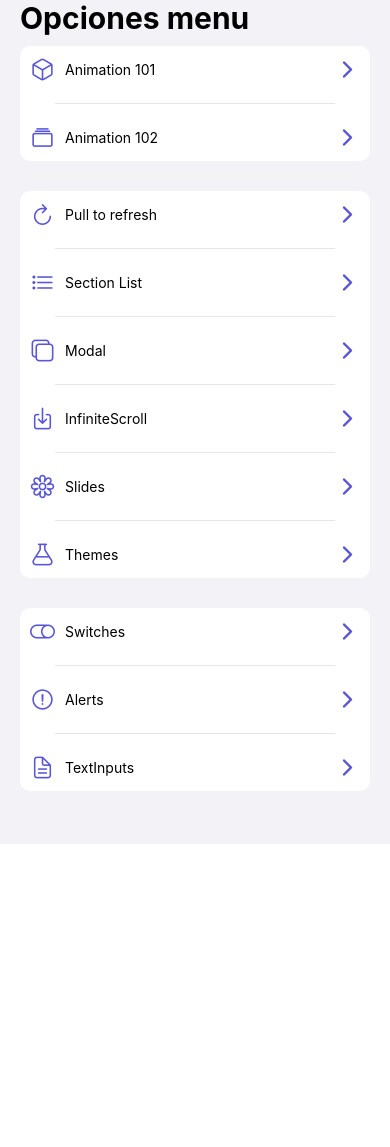
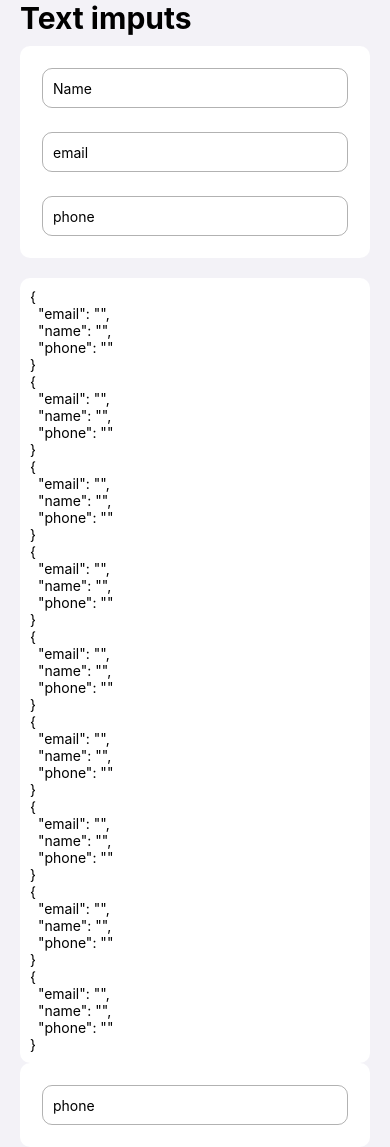
Before and after one commit to jrostagno/nativeAproach, a React Native app: screen /TextInputScreen in a window 390 px wide. Before the commit the page ends 844 px from the top, so only its background shows below. Built offline with nearby package versions, Linux system fonts and the light colour scheme.

Commit message:
feat:pull refresh

```diff
--- a/package.json
+++ b/package.json
@@ -16,6 +16,7 @@
     "react": "18.2.0",
     "react-native": "0.74.3",
     "react-native-gesture-handler": "^2.17.1",
+    "react-native-prompt-android": "^1.1.0",
     "react-native-safe-area-context": "^4.10.8",
     "react-native-screens": "^3.32.0",
     "react-native-vector-icons": "^10.1.0"
--- /dev/null
+++ b/src/config/theme/adapters/propmt.adapter.ts
@@ -0,0 +1,32 @@
+import prompt from 'react-native-prompt-android';
+
+interface Options {
+  title: string;
+  subtitle?: string;
+  buttons?: PromptButtons[];
+  promptType?: 'default' | 'plain-text' | 'secure-text';
+  placeholder?: string;
+  defaultValue?: string;
+}
+
+interface PromptButtons {
+  text: string;
+  onPress: () => void;
+  style?: 'cancel' | 'default' | 'destructive';
+}
+
+export const showPrompt = ({
+  title,
+  subtitle = '',
+  buttons = [],
+  promptType = 'plain-text',
+  placeholder,
+  defaultValue,
+}: Options) => {
+  prompt(title, subtitle, buttons, {
+    type: promptType,
+    cancelable: false,
+    defaultValue: defaultValue,
+    placeholder: placeholder,
+  });
+};
--- a/src/config/theme/theme.ts
+++ b/src/config/theme/theme.ts
@@ -28,6 +28,15 @@ export const globalStyles = StyleSheet.create({
     fontWeight: 'bold',
     color: colors.text,
   },
+  input: {
+    height: 40,
+    margin: 12,
+    borderWidth: 1,
+    padding: 10,
+    borderColor: 'rgba(0,0,0,0.3)',
+    borderRadius: 10,
+    color: colors.text,
+  },
 
   mainContainer: {
     flex: 1,
--- a/src/presentations/navigator/StackNavigator.tsx
+++ b/src/presentations/navigator/StackNavigator.tsx
@@ -6,6 +6,8 @@ import Animation101Screen from '../screens/animations/Animation101Screen';
 import Animation102Screen from '../screens/animations/Animation102Screen';
 import SwitchetsScreen from '../screens/switchets/SwitchetsScreen';
 import AlertsScreen from '../screens/alerts/AlertsScreen';
+import InputsScreen from '../screens/inputs/InputsScreen';
+import PullToRefresh from '../screens/pullToRefresh/PullToRefresh';
 
 const Stack = createStackNavigator();
 
@@ -17,6 +19,8 @@ export const StackNavigation = () => {
       <Stack.Screen name="Animation102Screen" component={Animation102Screen} />
       <Stack.Screen name="SwitchScreen" component={SwitchetsScreen} />
       <Stack.Screen name="AlertScreen" component={AlertsScreen} />
+      <Stack.Screen name="TextInputScreen" component={InputsScreen} />
+      <Stack.Screen name="PullToRefreshScreen" component={PullToRefresh} />
     </Stack.Navigator>
   );
 };
--- a/src/presentations/screens/alerts/AlertsScreen.tsx
+++ b/src/presentations/screens/alerts/AlertsScreen.tsx
@@ -6,6 +6,7 @@ import Title from '../../components/ui/Title';
 import {globalStyles} from '../../../config/theme/theme';
 import Button from '../../components/ui/Button';
 import {Alert, View} from 'react-native';
+import {showPrompt} from '../../../config/theme/adapters/propmt.adapter';
 
 const AlertsScreen = () => {
   const createTwoButtonAlert = () =>
@@ -32,15 +33,21 @@ const AlertsScreen = () => {
       {text: 'OK', onPress: () => console.log('OK Pressed')},
     ]);
 
-  const showPrompt = () => {
-    Alert.prompt(
-      'Email ?',
-      'iofhsioufhosf soifejoseinf',
-      (value: string) => console.log(value),
-      'secure-text',
-      'defecto',
-      'number-pad',
-    );
+  const OnShowPrompt = () => {
+    showPrompt({
+      title: 'Alert Title',
+      subtitle: 'My Alert Msg',
+      buttons: [{text: 'button alert', onPress: () => console.log('ok')}],
+    });
+
+    // Alert.prompt(
+    //   'Email ?',
+    //   'iofhsioufhosf soifejoseinf',
+    //   (value: string) => console.log(value),
+    //   'secure-text',
+    //   'defecto',
+    //   'number-pad',
+    // );
   };
 
   return (
@@ -52,7 +59,7 @@ const AlertsScreen = () => {
       <Button text="Button 3 buttons" onPress={createThreeButtonAlert} />
       <View style={{height: 10}} />
 
-      <Button text="prompt - Input  " onPress={showPrompt} />
+      <Button text="prompt - Input  " onPress={OnShowPrompt} />
       <View style={{height: 10}} />
     </CustomView>
   );
--- a/src/presentations/screens/inputs/InputsScreen.tsx
+++ b/src/presentations/screens/inputs/InputsScreen.tsx
@@ -1,11 +1,78 @@
-import React from 'react';
-import {Text, View} from 'react-native';
+/* eslint-disable react-native/no-inline-styles */
+import React, {useState} from 'react';
+
+import CustomView from '../../components/ui/CustomView';
+import {globalStyles} from '../../../config/theme/theme';
+import Title from '../../components/ui/Title';
+import {ScrollView, TextInput} from 'react-native-gesture-handler';
+import Card from '../../components/ui/Card';
+import {KeyboardAvoidingView, Platform, Text, View} from 'react-native';
 
 const InputsScreen = () => {
+  const [form, setForm] = useState({
+    email: '',
+    name: '',
+    phone: '',
+  });
   return (
-    <View>
-      <Text>Hello</Text>
-    </View>
+    <KeyboardAvoidingView
+      behavior={Platform.OS === 'ios' ? 'padding' : 'height'}>
+      <ScrollView>
+        <CustomView style={globalStyles.globalMargin}>
+          <Title text="Text imputs" safe />
+          <Card>
+            <TextInput
+              style={globalStyles.input}
+              placeholder="Name"
+              autoCapitalize={'words'}
+              autoCorrect={false}
+              onChangeText={value => setForm({...form, name: value})}
+            />
+
+            <TextInput
+              style={globalStyles.input}
+              placeholder="email"
+              autoCapitalize={'none'}
+              autoCorrect={false}
+              keyboardType="email-address"
+              onChangeText={value => setForm({...form, email: value})}
+            />
+
+            <TextInput
+              style={globalStyles.input}
+              placeholder="phone"
+              autoCorrect={false}
+              keyboardType="phone-pad"
+              onChangeText={value => setForm({...form, phone: value})}
+            />
+          </Card>
+
+          <View style={{marginTop: 20}} />
+
+          <Card>
+            <Text>{JSON.stringify(form, null, 2)}</Text>
+            <Text>{JSON.stringify(form, null, 2)}</Text>
+            <Text>{JSON.stringify(form, null, 2)}</Text>
+            <Text>{JSON.stringify(form, null, 2)}</Text>
+            <Text>{JSON.stringify(form, null, 2)}</Text>
+            <Text>{JSON.stringify(form, null, 2)}</Text>
+            <Text>{JSON.stringify(form, null, 2)}</Text>
+            <Text>{JSON.stringify(form, null, 2)}</Text>
+            <Text>{JSON.stringify(form, null, 2)}</Text>
+          </Card>
+
+          <Card>
+            <TextInput
+              style={globalStyles.input}
+              placeholder="phone"
+              autoCorrect={false}
+              keyboardType="phone-pad"
+              onChangeText={value => setForm({...form, phone: value})}
+            />
+          </Card>
+        </CustomView>
+      </ScrollView>
+    </KeyboardAvoidingView>
   );
 };
 
--- /dev/null
+++ b/src/presentations/screens/pullToRefresh/PullToRefresh.tsx
@@ -0,0 +1,37 @@
+import React, {useState} from 'react';
+
+import Title from '../../components/ui/Title';
+import {ScrollView} from 'react-native-gesture-handler';
+import {RefreshControl} from 'react-native';
+import {useSafeAreaInsets} from 'react-native-safe-area-context';
+import {colors, globalStyles} from '../../../config/theme/theme';
+
+const PullToRefresh = () => {
+  const [isRefreshing, setIsRefreshing] = useState(false);
+  const {top} = useSafeAreaInsets();
+
+  const onRefresh = () => {
+    setIsRefreshing(true);
+
+    setTimeout(() => {
+      setIsRefreshing(false);
+    }, 4000);
+  };
+
+  return (
+    <ScrollView
+      style={[globalStyles.mainContainer, globalStyles.globalMargin]}
+      refreshControl={
+        <RefreshControl
+          refreshing={isRefreshing}
+          progressViewOffset={top}
+          onRefresh={onRefresh}
+          colors={[colors.primary, 'orange', 'red', 'green']}
+        />
+      }>
+      <Title text="pull to refresh" safe />
+    </ScrollView>
+  );
+};
+
+export default PullToRefresh;
```
Also changed, not shown: 2 other files (tests, documents, lock files or other folders).
